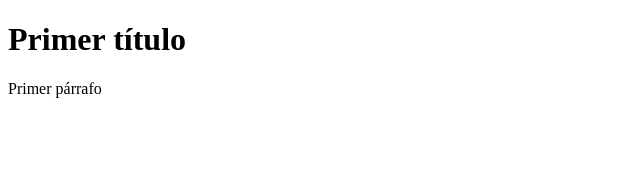
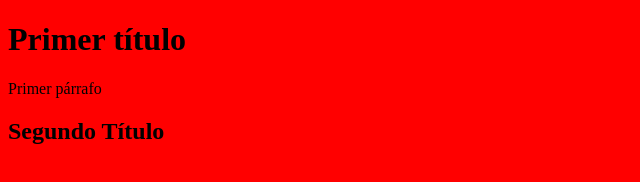
Before and after one commit to SoyeLema/git2, a plain HTML site: page index.html in a window 1280 px wide. Shown: the whole page, without its empty margins (0-640 px from the left). Drawn offline with Linux system fonts and the light colour scheme.

Commit message:
corrección index y css

```diff
--- a/index.html
+++ b/index.html
@@ -4,10 +4,12 @@
     <meta charset="UTF-8">
     <meta http-equiv="X-UA-Compatible" content="IE=edge">
     <meta name="viewport" content="width=device-width, initial-scale=1.0">
+    <link rel="stylesheet" href="./style.css">
     <title>Document</title>
 </head>
 <body>
     <h1>Primer título</h1>
     <p>Primer párrafo</p>
+    <h2>Segundo Título</h2>
 </body>
 </html>
--- a/style.css
+++ b/style.css
@@ -1 +1,4 @@
 /* archivo css */
+body{
+    background-color: red;
+}
```
